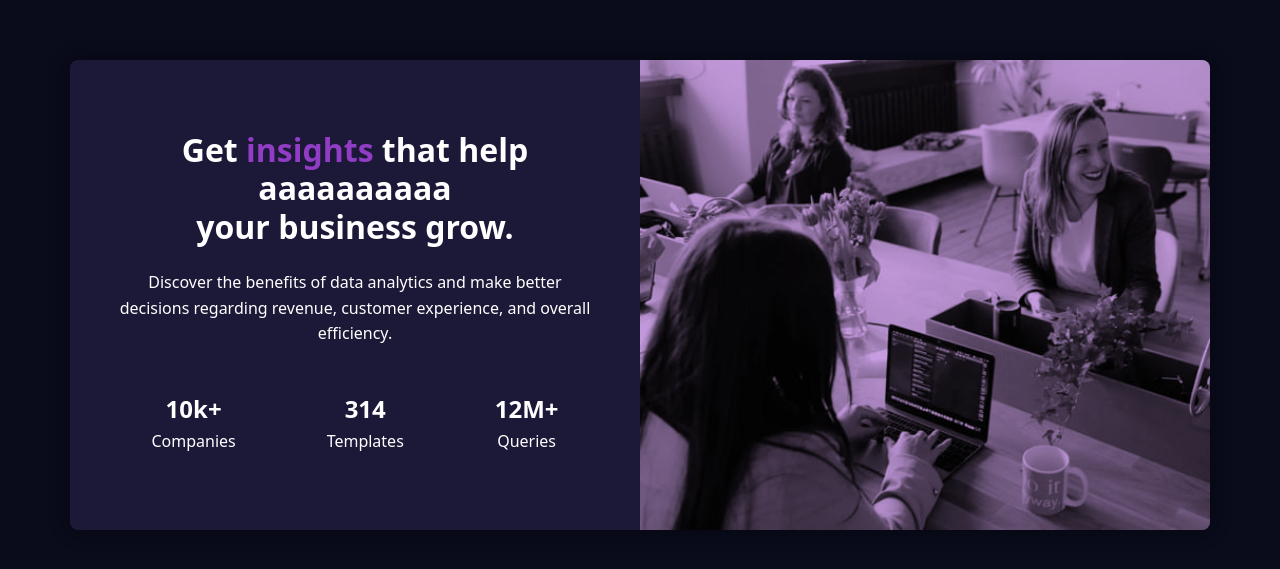
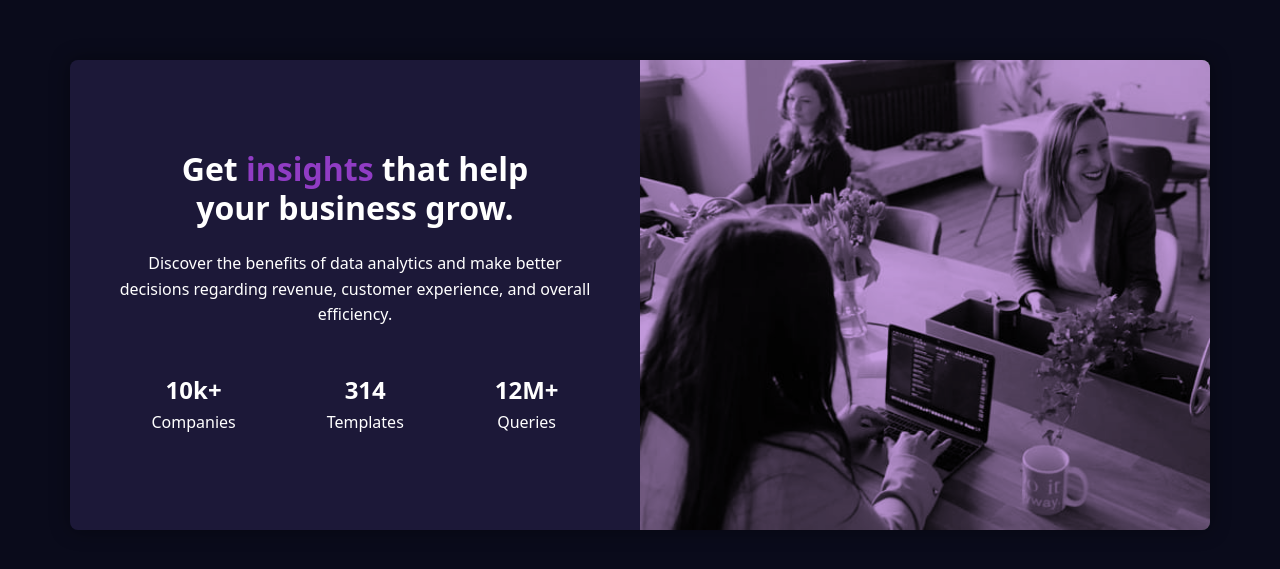
Before and after one commit to HassaneSass07/Stats-Preview-Card-Component, a plain HTML site: page index.html in a window 1280 px wide. Shown: the part 105-674 px from the top of the page. Drawn offline with nearby package versions, Linux system fonts and the light colour scheme.

Commit message:
index.html

```diff
--- a/index.html
+++ b/index.html
@@ -20,7 +20,7 @@
         <div class="col-lg-6 col-md-12 p-0">
           <div class="text-section h-100">
             <h1 class="text-center">
-              Get <span>insights</span> that help aaaaaaaaaa<br />
+              Get <span>insights</span> that help<br/>
               your business grow.
             </h1>
             <p class="text-center">
```
